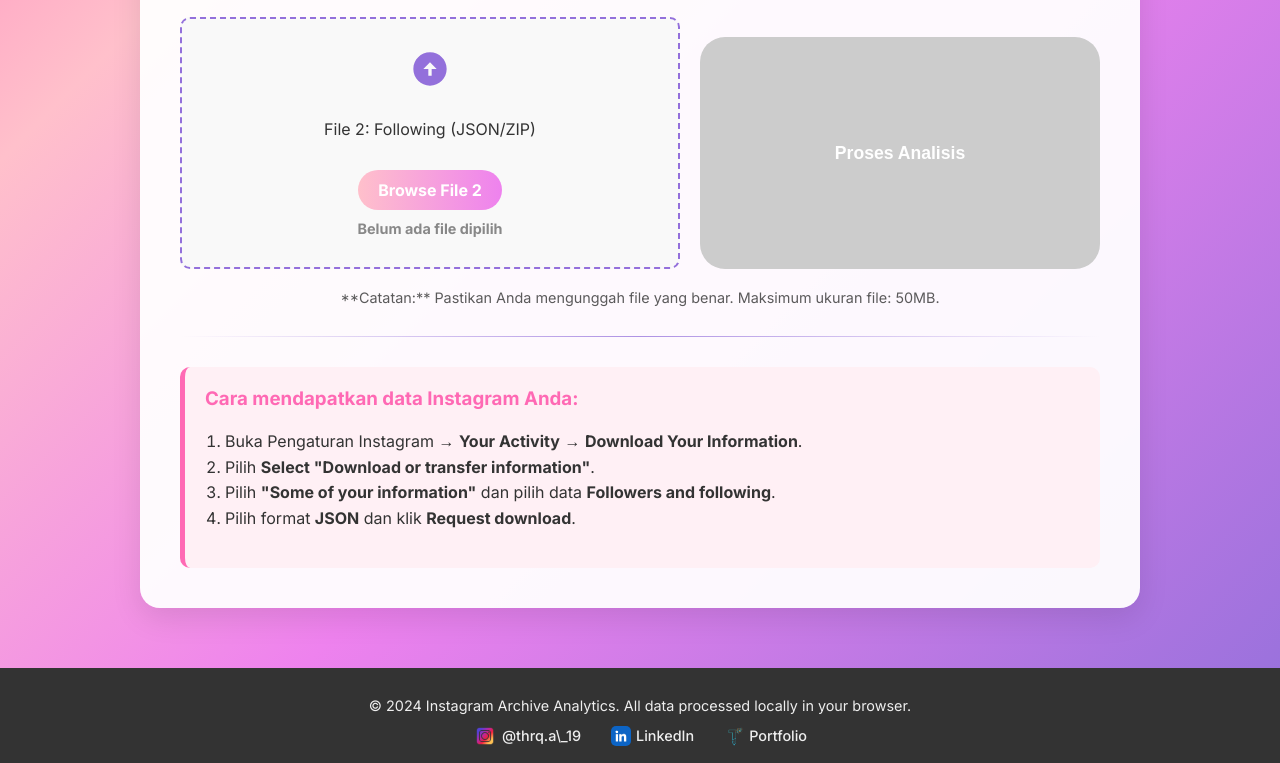
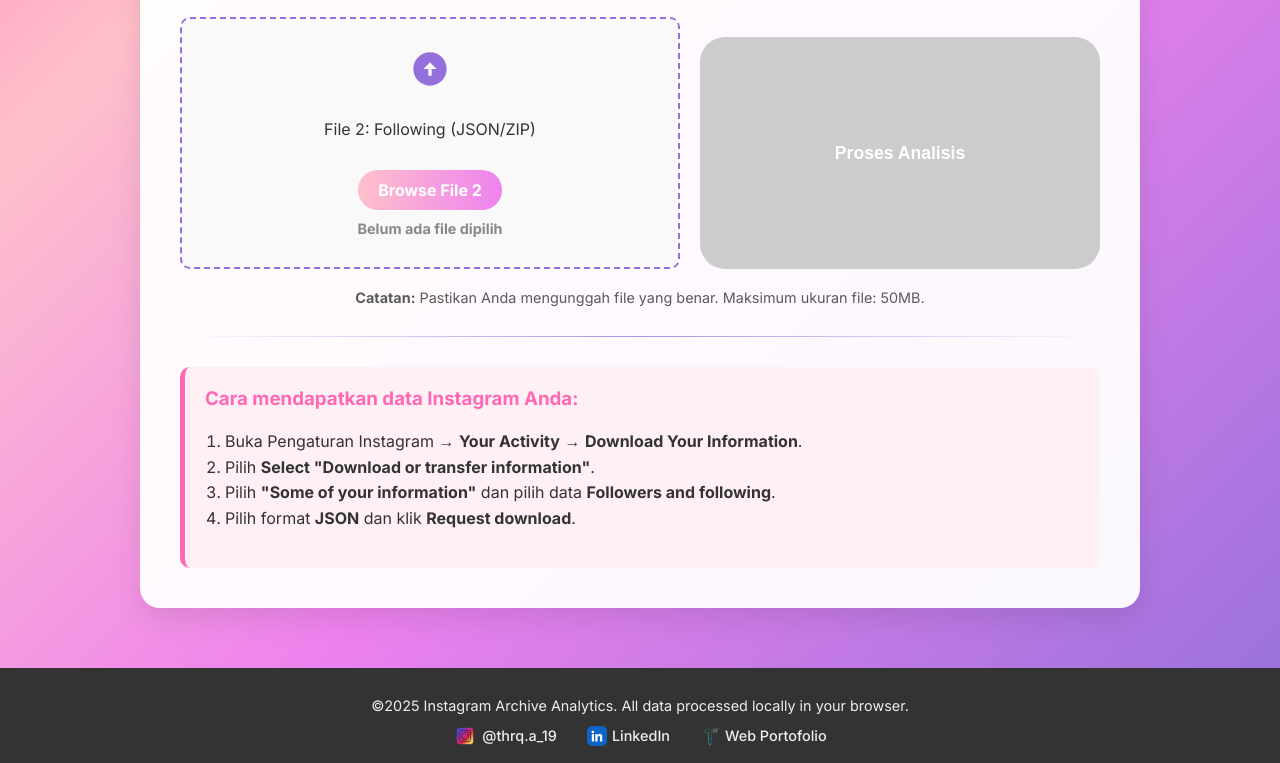
Before and after one commit to Thrq19/Instagram-Follower-Analytics, a plain HTML site: page index.html in a window 1280 px wide. Shown: the part 646-1409 px from the top of the page. Drawn offline with nearby package versions, Linux system fonts and the light colour scheme.

Commit message:
nama ig, sama catatan agar tulisannya bold

```diff
--- a/index.html
+++ b/index.html
@@ -55,7 +55,7 @@
 
                     <button type="submit" class="btn-process" disabled>Proses Analisis</button>
                 </form>
-                <p class="file-note">**Catatan:** Pastikan Anda mengunggah file yang benar. Maksimum ukuran file: 50MB.</p>
+                <p class="file-note"><strong>Catatan:</strong> Pastikan Anda mengunggah file yang benar. Maksimum ukuran file: 50MB.</p>
 
                 <hr class="divider">
 
@@ -142,19 +142,19 @@
     </main>
 
     <footer>
-        <p>&copy; 2024 Instagram Archive Analytics. All data processed locally in your browser.</p>
+        <p>&copy;2025 Instagram Archive Analytics. All data processed locally in your browser.</p>
         <div class="social-links">
             <a href="https://www.instagram.com/thrq.a_19/" target="_blank">
                 <img src="Image/2227-removebg-preview.png" alt="Instagram Icon" class="social-icon instagram-footer-icon" width="24" height="24">
-                <span>@thrq.a\_19</span>
+                <span>@thrq.a_19</span>
             </a>
             <a href="https://www.linkedin.com/in/thoriq-ahmad-salahuddin-al-ayubi-87b3852b7" target="_blank">
                 <img src="Image/images.png" alt="LinkedIn Icon" class="social-icon linkedin-footer-icon" width="20" height="20">
                 <span>LinkedIn</span>
             </a>
-            <a href="YOUR_PORTFOLIO_URL_HERE" target="_blank" title="My Portfolio">
+            <a href="#" onclick="alert('Dalam Pengembangan')" target="_blank" title="My Portfolio">
                 <img src="Image/logo.png" alt="Portfolio Icon" class="social-icon portfolio-footer-icon" width="20" height="20">
-                <span>Portfolio</span>
+                <span>Web Portofolio</span>
             </a>
         </div>
     </footer>
```
